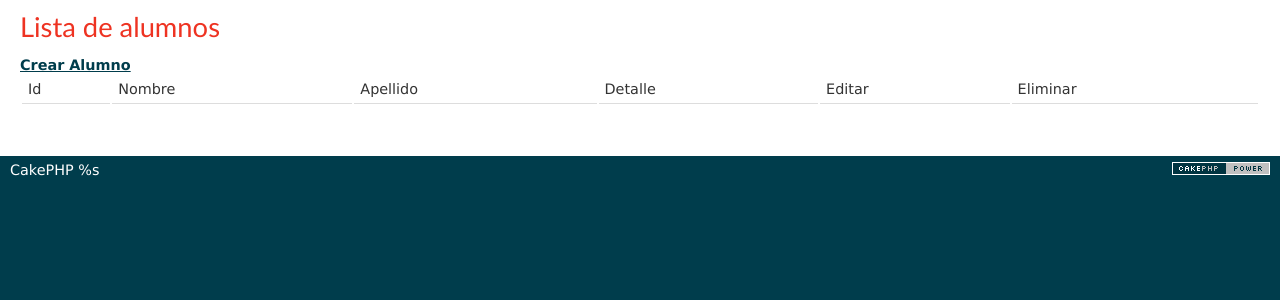
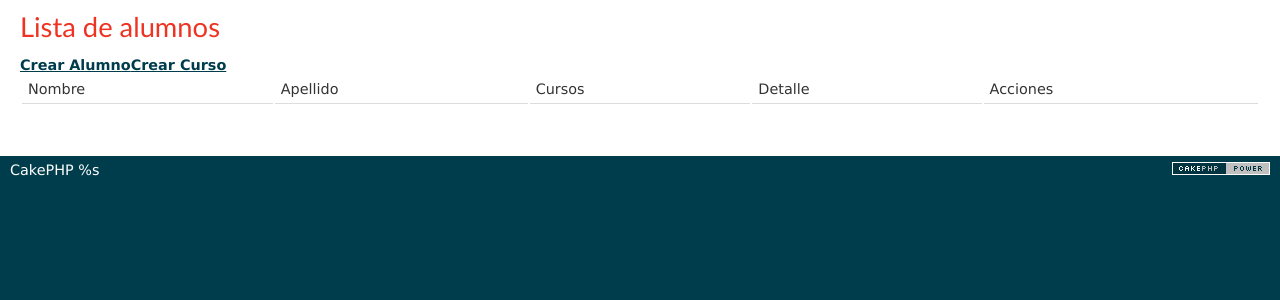
Before and after one commit to Asier-Garcia/CursoManagement_CRUD_, a CakePHP app: the page made by app/View/Alumnos/index.ctp in a window 1280 px wide. Shown: the part 47-347 px from the top of the page. Run offline with PHP 8.4 and a stand-in for CakePHP, Linux system fonts and the light colour scheme; the template is opened without the code that fills it, so the values that code supplies are empty; some libraries are stand-ins or nearby versions.

Commit message:
Cambios en el apartado de alumnos

```diff
--- a/app/Controller/AlumnosController.php
+++ b/app/Controller/AlumnosController.php
@@ -4,9 +4,9 @@ class AlumnosController extends AppController{
 
     public function index(){ //se las llama acciones
         //en la variable alumnos guarda todos los registros de la tabla alumno
+		$this->Alumno->recursive = 1;
+        $alumnos = $this->Alumno->find('all');
 
-        $alumnos = $this->Alumno->find('all');
-		//var_dump($alumnos);
         $this->set('alumnos', $alumnos);
 
     }
--- a/app/View/Alumnos/index.ctp
+++ b/app/View/Alumnos/index.ctp
@@ -1,23 +1,29 @@
 <h2>Lista de alumnos</h2>
 <?php
     echo $this->Html->link("Crear Alumno", array('controller' => 'alumnos', 'action' => 'nuevo' ));
+    echo $this->Html->link("Crear Curso", array('controller' => 'cursos', 'action' => 'nuevo' ));
+
 ?>
 <table>
     <tr>
-        <td>Id</td>
         <td>Nombre</td>
         <td>Apellido</td>
+        <td>Cursos</td>
         <td>Detalle</td>
-        <td>Editar</td>
-        <td>Eliminar</td>
+        <td>Acciones</td>
+
     </tr>
 
-    <?php //var_dump($alumnos);
+    <?php
         foreach($alumnos as $alumno){?>
     <tr>
-        <td><?php echo $alumno['Alumno']['id'];?></td>
         <td><?php echo $alumno['Alumno']['nombre'];?></td>
         <td><?php echo $alumno['Alumno']['apellido'];?></td>
+        <td>
+        <?php foreach($alumno['Curso'] as $curso){
+            echo $curso['descripcion'] . ", ";
+         }?>
+        </td>
         <td>
             <?php echo $this->Html->link('Detalles',
             array('controller' => 'alumnos', 'action' => 'ver',
@@ -27,8 +33,7 @@
             <?php echo $this->Html->link('Editar',
             array('controller' => 'alumnos', 'action' => 'editar',
             $alumno['Alumno']['id']));?>
-        </td>
-        <td>
+
             <?php echo $this->Form->postlink('Eliminar',
             array('action' => 'eliminar', $alumno['Alumno']['id']),
             array('confirm' => '¿Estás seguro de eliminar a' . $alumno['Alumno']['nombre'] . "?"));?>
```
Also changed, not shown: app/Model/Alumno.php (+13 -0 lines).
